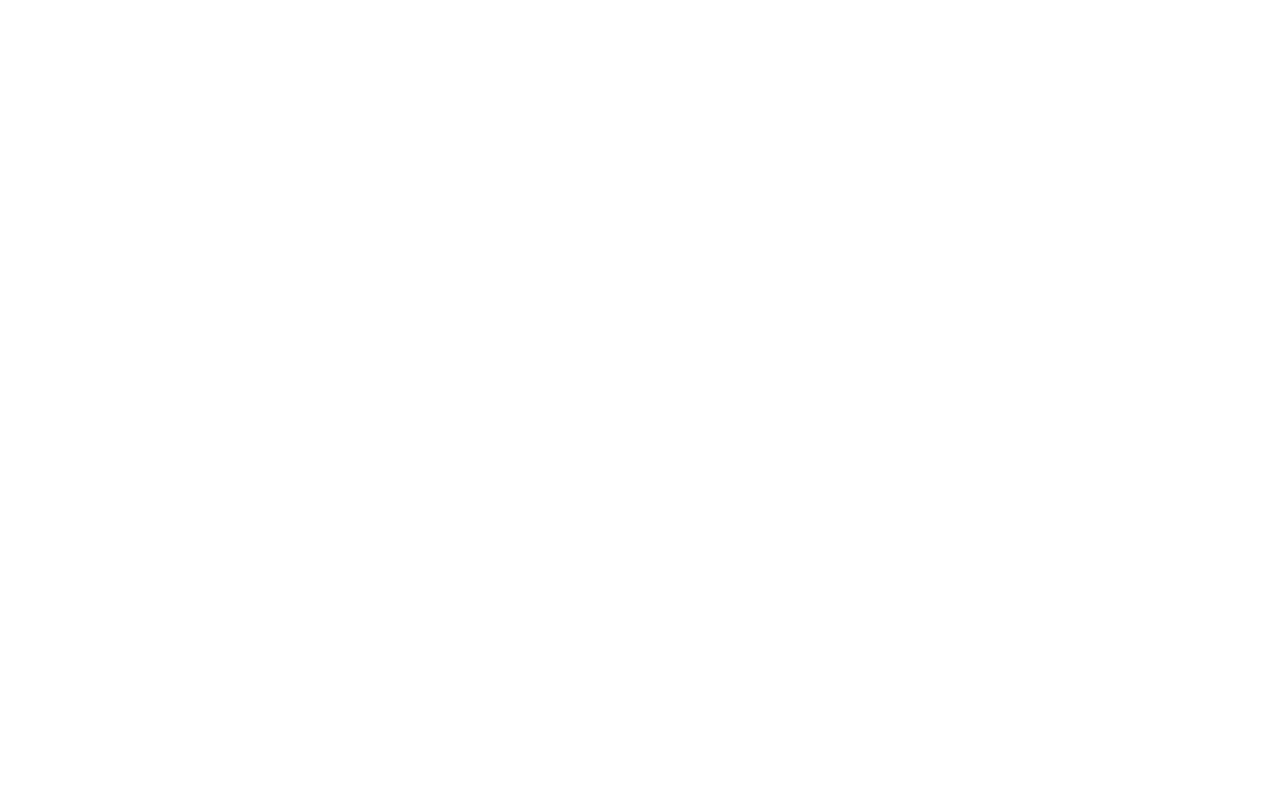
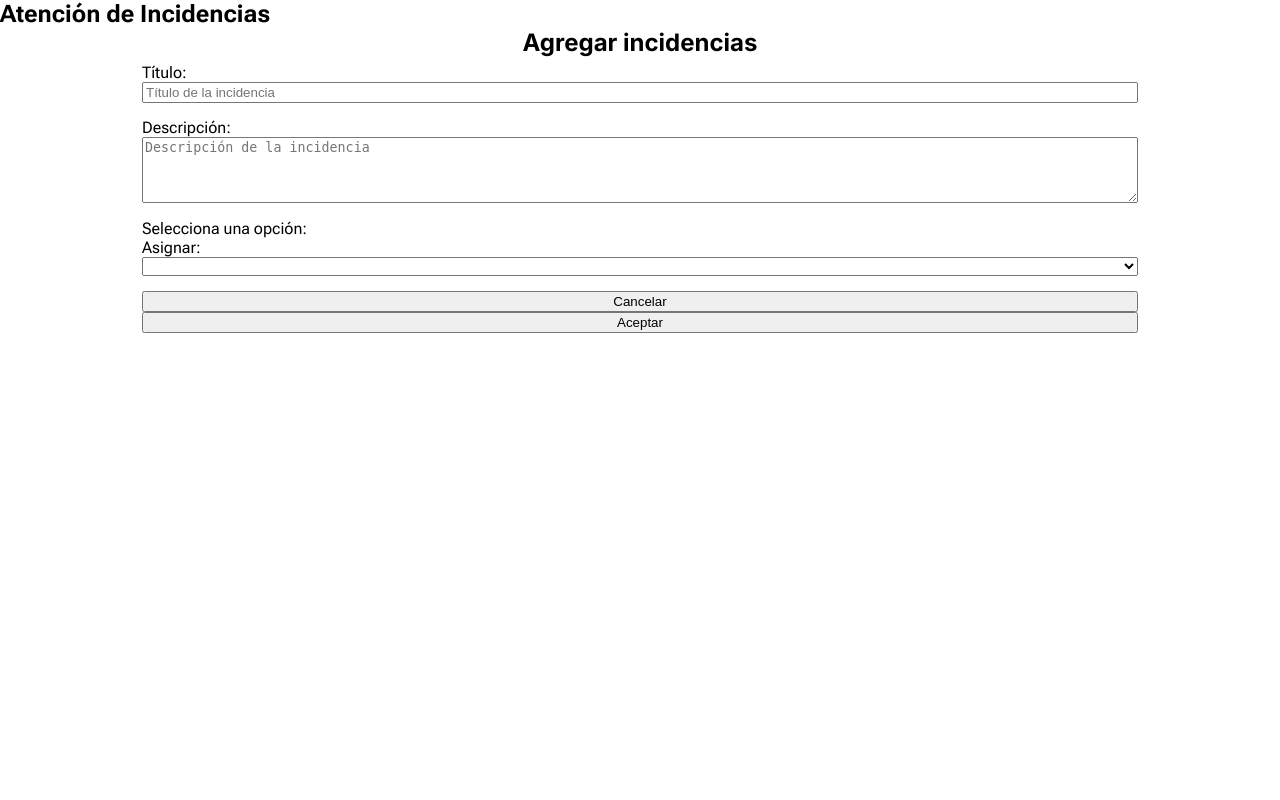
Before and after one commit to WENXEX/codechallenge, a PHP site: page /Asignar_incidencia.html in a window 1280 px wide. Before the commit the page is empty. Run offline with PHP 8.4, Linux system fonts and the light colour scheme.

Commit message:
Estilos de la pp

```diff
--- a/Asignar_incidencia.html
+++ b/Asignar_incidencia.html
@@ -0,0 +1,44 @@
+<!DOCTYPE html>
+<html lang="en">
+<head>
+    <meta charset="UTF-8">
+    <meta name="viewport" content="width=device-width, initial-scale=1.0">
+    <link rel="stylesheet" href="styles.css">
+    <title>Document</title>
+</head>
+<body>
+    <main>
+        <section class="contenedor">
+
+            <div name="CuadroIncidencia">
+                <h1>Atención de Incidencias</h1>
+                <form id="Incidencia" method="post" action="RegistrarIncidencia.php" onsubmit="return validarFormulario()" class="form-Incidencias">
+                    <h2 class="Inter-titulos">Agregar incidencias</h2>
+                <fieldset>
+                        <label for="titulo">Título:</label>
+                        <input type="text" id="titulo" name="titulo" placeholder="Título de la incidencia" required>
+                    </fieldset>
+                    <fieldset>
+                        <label for="descripcion">Descripción:</label>
+                        <textarea id="descripcion" name="descripcion" rows="4" cols="50" placeholder="Descripción de la incidencia" required></textarea>
+                    </fieldset>
+                    <fieldset>
+                        <label for="opciones">Selecciona una opción:</label>
+
+                        <label for="Nombre">Asignar: </label>
+                        <select id="Nombre" name="Nombre" required>
+                            <option value="null"></option>';
+                            <option value="' . htmlspecialchars($nombre) . '">' . htmlspecialchars($nombre) . '</option>
+                        </select>
+                    </fieldset>
+                    <fieldset>
+                        <button type="submit">Cancelar</button>
+                        <button type="submit">Aceptar</button>
+                    </fieldset>
+
+                </form>
+            </div>
+        </section>
+    </main>
+</body>
+</html>
--- a/index.html
+++ b/index.html
@@ -9,7 +9,10 @@
 <body>
     <header>
         <h1 class="Mono-titulos">WorkFlow</h1>
-        <a href="" class="RFlex">Iniciar sesion</a>
+        <div >
+            <a href="" class="RFlex">Iniciar sesion</a>
+            <a href="" class="RFlex gap20"> Administrar</a>
+        </div>
     </header>
     <main class="pddng20">
         <h2 class="Inter-titulos">Tareas</h2>
--- a/styles.css
+++ b/styles.css
@@ -9,6 +9,7 @@
 body {
     margin: 0;
     font-family: "Roboto Flex", sans-serif;
+    width: 100%;
 }
 
 h1, h2, h3, h4 {
@@ -72,6 +73,9 @@ header {
 
 }
 
+.gap20 {
+  margin-left: 20px;
+}
 
 /* Botonos tarea asignadas*/
 .top-bar{
@@ -210,3 +214,22 @@ header {
     border-radius: 10px 10px 20px 20px;
     padding: 20px;
   }
+
+  /* Form Incidencias*/
+
+  .form-Incidencias {
+    margin: 0 auto;
+    width: 80%;
+    max-width: 1200px;
+
+
+
+    h2 {
+      text-align: center;
+    }
+    fieldset{
+      border: none;
+      display: flex;
+      flex-direction: column;
+    }
+  }
```
Also changed, not shown: layouts/header.php (+12 -3 lines).
